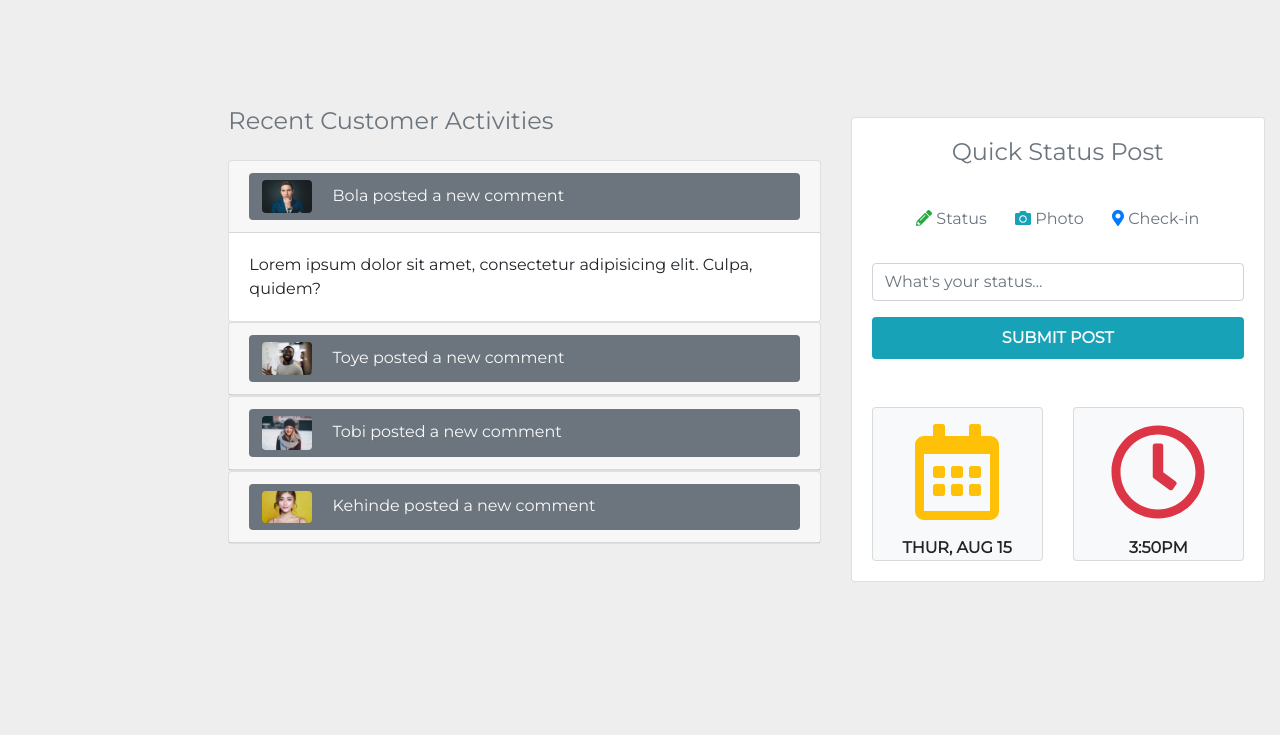
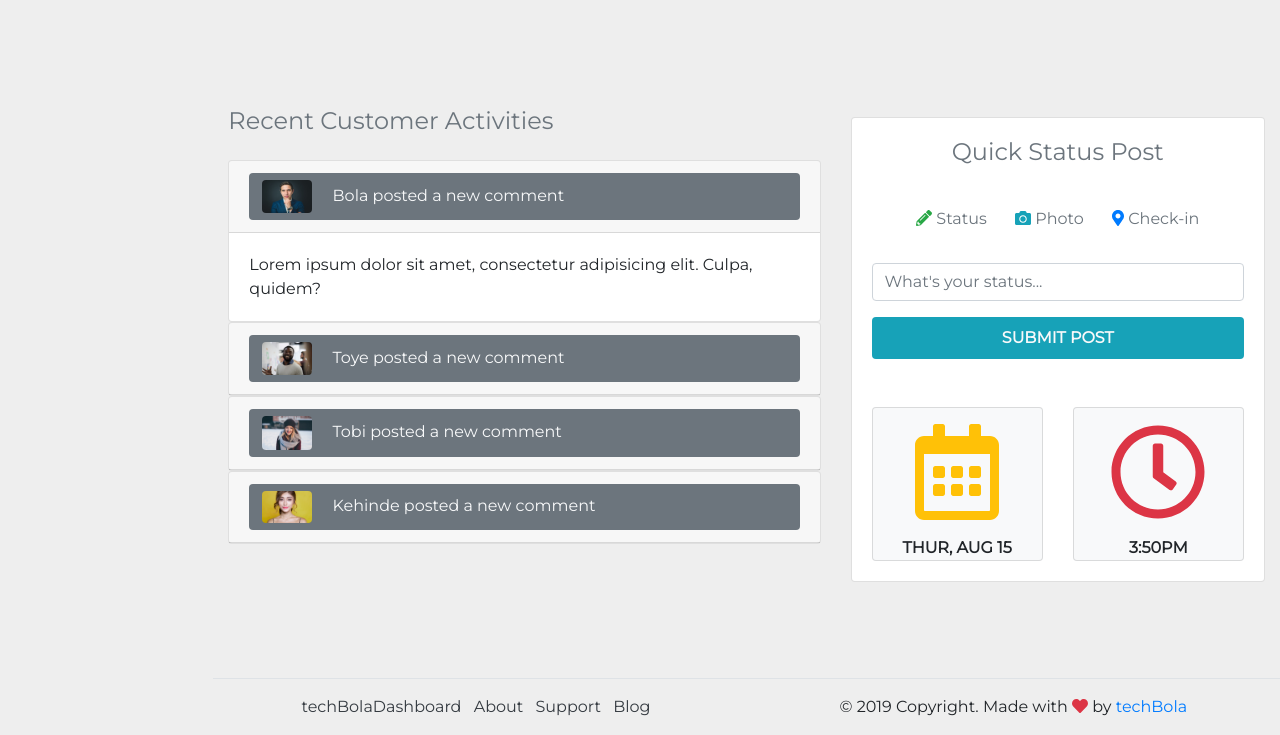
Before and after one commit to techbola/bootstrap-project-2, a plain HTML site: page index.html in a window 1280 px wide. Shown: the part 1246-1981 px from the top of the page. Before the commit the page ends 1924 px from the top, so only its background shows below. Drawn offline with nearby package versions, Linux system fonts and the light colour scheme.

Commit message:
footer section done

```diff
--- a/index.html
+++ b/index.html
@@ -670,6 +670,43 @@
         </section>
         <!--end of activities / quick post-->
 
+        <!--footer-->
+        <footer>
+            <div class="container-fluid">
+                <div class="row">
+                    <div class="col-xl-10 col-lg-9 col-md-8 ml-auto">
+                        <div class="row border-top pt-3">
+                            <div class="col-lg-6 text-center">
+                                <ul class="list-inline">
+                                    <li class="list-inline-item mr-2">
+                                        <a href="#" class="text-dark text-decoration-none">techBolaDashboard</a>
+                                    </li>
+                                    <li class="list-inline-item mr-2">
+                                        <a href="http://techbola.com.ng/#about" class="text-dark" target="_blank">About</a>
+                                    </li>
+                                    <li class="list-inline-item mr-2">
+                                        <a href="http://techbola.com.ng/contact" class="text-dark" target="_blank">Support</a>
+                                    </li>
+                                    <li class="list-inline-item mr-2">
+                                        <a href="http://techbola.com.ng/blog" class="text-dark" target="_blank">Blog</a>
+                                    </li>
+                                </ul>
+                            </div>
+                            <div class="col-lg-6 text-center">
+                                <p>
+                                    &copy; 2019 Copyright. Made with
+                                    <i class="fas fa-heart text-danger"></i>
+                                    by <span class="text-success">
+                                    <a href="http://techbola.com.ng/" class="text-decoration-none" target="_blank">techBola</a></span>
+                                </p>
+                            </div>
+                        </div>
+                    </div>
+                </div>
+            </div>
+        </footer>
+        <!--end of footer-->
+
     <script src="https://code.jquery.com/jquery-3.3.1.slim.min.js" integrity="sha384-q8i/X+965DzO0rT7abK41JStQIAqVgRVzpbzo5smXKp4YfRvH+8abtTE1Pi6jizo" crossorigin="anonymous"></script>
     <script src="https://cdnjs.cloudflare.com/ajax/libs/popper.js/1.14.3/umd/popper.min.js" integrity="sha384-ZMP7rVo3mIykV+2+9J3UJ46jBk0WLaUAdn689aCwoqbBJiSnjAK/l8WvCWPIPm49" crossorigin="anonymous"></script>
     <script src="https://stackpath.bootstrapcdn.com/bootstrap/4.1.1/js/bootstrap.min.js" integrity="sha384-smHYKdLADwkXOn1EmN1qk/HfnUcbVRZyYmZ4qpPea6sjB/pTJ0euyQp0Mk8ck+5T" crossorigin="anonymous"></script>
```
